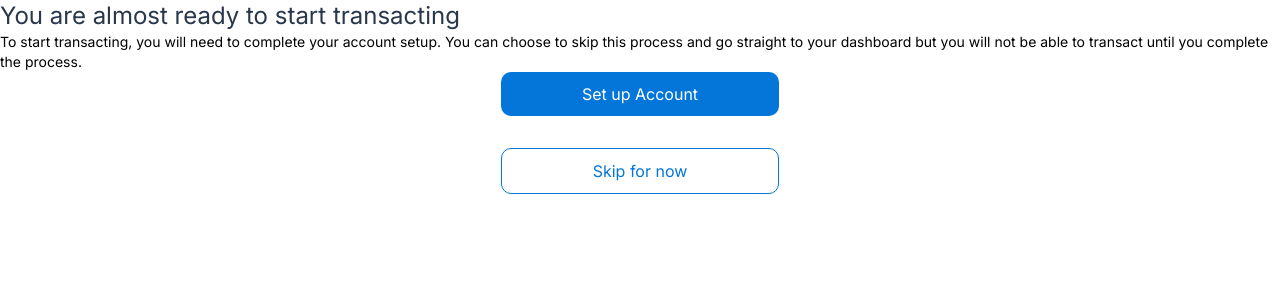
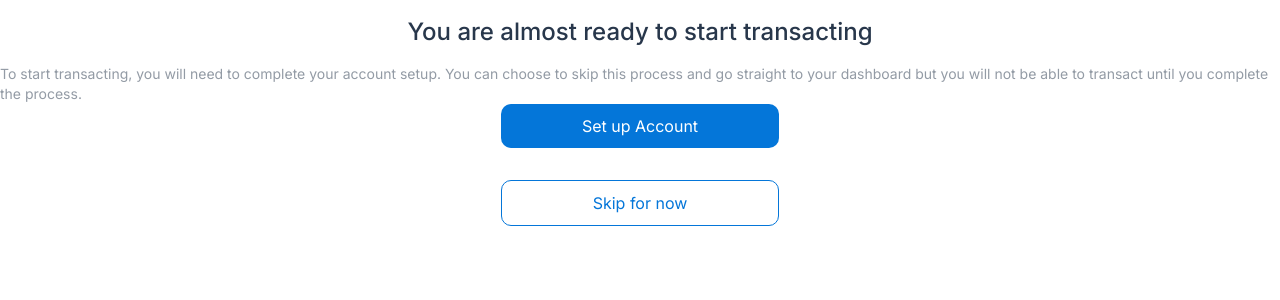
Before and after one commit to Maxwell011/moni-finance, a Next.js app: page /setup in a window 1280 px wide. Shown: the top 300 px of the page. Built offline with nearby package versions, Linux system fonts and the light colour scheme.

Commit message:
Update setup page styles

```diff
--- a/src/app/setup/page.tsx
+++ b/src/app/setup/page.tsx
@@ -5,10 +5,10 @@ const page = () => {
     <>
       <section>
         <div>
-          <h1 className='text-2xl text-[#28374b]'>
+          <h1 className='text-2xl text-[#28374b] text-center mx-[60px] my-4 font-medium '>
             You are almost ready to start transacting
           </h1>
-          <p className='text-sm'>
+          <p className='text-sm text-[#939BA5] font-normal'>
             To start transacting, you will need to complete your account setup.
             You can choose to skip this process and go straight to your
             dashboard but you will not be able to transact until you complete
```
